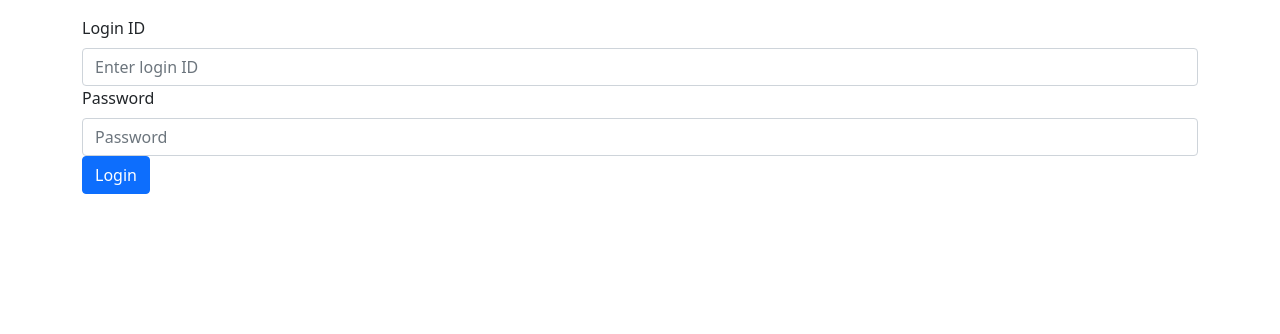
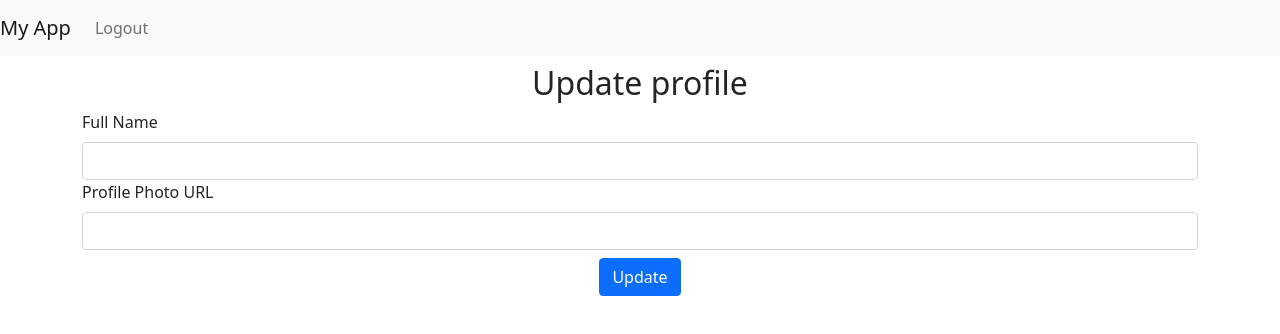
Before and after one commit to Ajayprajapati786/expense-tracker, a React (Create React App) app: page /complete-profile in a window 1280 px wide. Shown: the top 334 px of the page. Built offline with nearby package versions, Linux system fonts and the light colour scheme; sample sign-in values are in the browser's storage.

Commit message:
task 3 updated the user full name and image URL

```diff
--- a/src/App.js
+++ b/src/App.js
@@ -1,12 +1,38 @@
-
+import { Redirect, Route,Switch } from "react-router-dom";
+import Header from "./components/Header";
 import Login from './components/Login';
 import Signup from './components/Signup';
-
+import Completeprofile from "./components/Completeprofile";
+import AuthContext from "./components/AuthContext";
+import { useContext } from "react";
+import Home from "./components/Home";
 function App() {
+  const authCtx = useContext(AuthContext);
   return (
     <div className="App">
-      {/* <Signup/> */}
-      <Login/>
+
+      <Header/>
+
+      <Switch>
+
+        <Route path="/signup" >
+          <Signup/>
+        </Route>
+
+        <Route path="/login">
+          <Login/>
+        </Route>
+
+        <Route path="/home">
+          <Home/>
+        </Route>
+
+        <Route path="/complete-profile">
+          {authCtx.isLoggedIn && <Completeprofile/>}
+          {!authCtx.isLoggedIn && <Redirect to="/home"/>}
+        </Route>
+
+        </Switch>
     </div>
   );
 }
--- /dev/null
+++ b/src/components/AuthContext.js
@@ -0,0 +1,44 @@
+import React, {useState} from "react";
+
+const AuthContext = React.createContext({
+  token:"",
+  isLoggedIn: false,
+  login: (token) => {},
+  logout: () => {},
+});
+
+export const AuthContextProvider = (props) => {
+  // const [userIsLoggedIn, setUserIsLoggedIn] = useState(null);
+  const [userEmail, setUseremail] = useState("");
+
+  const initialToken = localStorage.getItem("token");
+
+  const [token, setToken] = useState(initialToken);
+  const userIsLoggedIn = !!token;
+
+  const logoutHandler = () => {
+    setToken(null);
+    localStorage.removeItem("token");
+  };
+
+  const loginHandler = (token) => {
+    setToken(token);
+    localStorage.setItem("token", token);
+  };
+
+
+  const contextValue = {
+    token:token,
+    isLoggedIn: userIsLoggedIn,
+    login: loginHandler,
+    logout: logoutHandler,
+  };
+
+  return (
+    <AuthContext.Provider value={contextValue}>
+      {props.children}
+    </AuthContext.Provider>
+  );
+};
+
+export default AuthContext
--- /dev/null
+++ b/src/components/Completeprofile.js
@@ -0,0 +1,92 @@
+import React, { useState } from 'react';
+import { Form, Button } from 'react-bootstrap';
+
+const CompleteProfile = () => {
+  const [fullName, setFullName] = useState('');
+  const [photoUrl, setPhotoUrl] = useState('');
+
+  const handleFullNameChange = (event) => {
+    setFullName((prevFullName) => event.target.value || prevFullName);
+  };
+
+  const handlePhotoUrlChange = (event) => {
+    setPhotoUrl((prevPhotoUrl) => event.target.value || prevPhotoUrl);
+  };
+
+  const handleUpdate = () => {
+    // Call Firebase API to update user details
+    console.log(fullName);
+    console.log(photoUrl);
+    if (fullName === "" || photoUrl === "") {
+      alert("please enter both full name and URL");
+      return;
+    } else {
+      {
+        fetch(
+          "https://identitytoolkit.googleapis.com/v1/accounts:update?key=AIzaSyD5cdZzJcoEQqaDiHG5I-GVDtlb6TujDAo",
+          {
+            method: "POST",
+            body: JSON.stringify({
+              idToken: localStorage.getItem('token'),
+              displayName: fullName,
+              photoUrl: photoUrl,
+            }),
+            headers: {
+              "Content-Type": "application/json",
+            },
+          }
+        ).then((res) => {
+          if (res.ok) {
+            console.log("Sent succesful");
+            // alert("Login succesful");
+            console.log(res);
+            return res.json();
+          } else {
+            return res.json().then((data) => {
+              console.log(data);
+              let errorMessage = "Updation failed filed!";
+              if (data && data.error && data.error.message) {
+                errorMessage = data.error.message;
+              }
+              throw new Error(errorMessage);
+            });
+          }
+        })
+        .then((data) => {
+          console.log(data.providerUserInfo);
+        })
+        .catch((err) => {
+          alert(err.message);
+        });
+
+      }
+    }
+  };
+
+  return (
+    <Form className='container mt-2'>
+      <h2 className='text-center'>Update profile</h2>
+      <Form.Group controlId="formFullName">
+        <Form.Label>Full Name</Form.Label>
+        <Form.Control
+          type="text"
+          value={fullName}
+          onChange={handleFullNameChange}
+        />
+      </Form.Group>
+      <Form.Group controlId="formPhotoUrl">
+        <Form.Label>Profile Photo URL</Form.Label>
+        <Form.Control
+          type="text"
+          value={photoUrl}
+          onChange={handlePhotoUrlChange}
+        />
+      </Form.Group>
+      <div className='text-center'>
+      <Button variant="primary" onClick={handleUpdate} className="mt-2">Update</Button>
+      </div>
+    </Form>
+  );
+};
+
+export default CompleteProfile;
--- /dev/null
+++ b/src/components/Header.js
@@ -0,0 +1,49 @@
+import React, { useEffect } from "react";
+import { Link, NavLink } from "react-router-dom";
+import { Navbar, Nav } from "react-bootstrap";
+import { useContext } from "react";
+import AuthContext from "./AuthContext";
+import { useHistory } from "react-router-dom";
+
+const Header = () => {
+  const authCtx = useContext(AuthContext);
+  const history = useHistory();
+  const logout = () => {
+    authCtx.logout();
+  };
+  useEffect(() => {
+    console.log(`Login hai ki nahi  ${authCtx.isLoggedIn}`);
+  }, []);
+  return (
+    <Navbar bg="light" expand="sm">
+      <Navbar.Brand href="/">My App</Navbar.Brand>
+      <Navbar.Toggle aria-controls="basic-navbar-nav" />
+      <Navbar.Collapse id="basic-navbar-nav">
+        <Nav className="ml-5">
+          {!authCtx.isLoggedIn && (
+            <>
+              <Nav.Link as={NavLink} activeClassName="active" to="/login">
+                Login
+              </Nav.Link>
+              <Nav.Link as={NavLink} activeClassName="active" to="/signup">
+                Signup
+              </Nav.Link>
+            </>
+          )}
+          {authCtx.isLoggedIn && (
+            <Nav.Link
+              as={NavLink}
+              activeClassName="active"
+              to="/home"
+              onClick={logout}
+            >
+              Logout
+            </Nav.Link>
+          )}
+        </Nav>
+      </Navbar.Collapse>
+    </Navbar>
+  );
+};
+
+export default Header;
--- /dev/null
+++ b/src/components/Home.js
@@ -0,0 +1,10 @@
+import React from 'react'
+import { Container } from 'react-bootstrap'
+
+const Home = () => {
+  return (
+    <Container>Home</Container>
+  )
+}
+
+export default Home
--- a/src/components/Login.js
+++ b/src/components/Login.js
@@ -1,7 +1,12 @@
-import React, { useRef } from 'react';
-import { Form, Button } from 'react-bootstrap';
+import React, { useRef } from "react";
+import { Form, Button } from "react-bootstrap";
+import { useHistory } from "react-router-dom";
+import AuthContext from "./AuthContext";
+import { useContext } from "react";
 
 const Login = () => {
+  const authCtx = useContext(AuthContext);
+  const history = useHistory();
   const loginIdRef = useRef(null);
   const passwordRef = useRef(null);
 
@@ -11,56 +16,91 @@ const Login = () => {
     const password = passwordRef.current.value;
     // Handle form submission logic
 
-    {
-        fetch("https://identitytoolkit.googleapis.com/v1/accounts:signInWithPassword?key=AIzaSyD5cdZzJcoEQqaDiHG5I-GVDtlb6TujDAo",
-        {
-          method:'POST',
-          body: JSON.stringify({
-            email:loginId,
-            password:password,
-            returnSecureToken:true
-          }),
-          headers:{
-            'Content-Type': 'application/json'
+    if (loginId === "" || password === "") {
+      alert("please enter both email and password");
+      return;
+    } else {
+      {
+        fetch(
+          "https://identitytoolkit.googleapis.com/v1/accounts:signInWithPassword?key=AIzaSyD5cdZzJcoEQqaDiHG5I-GVDtlb6TujDAo",
+          {
+            method: "POST",
+            body: JSON.stringify({
+              email: loginId,
+              password: password,
+              returnSecureToken: true,
+            }),
+            headers: {
+              "Content-Type": "application/json",
+            },
           }
-        }
-        ).then(res =>{
-          if(res.ok){
+        ).then((res) => {
+          if (res.ok) {
             console.log("Login succesfullly");
-            alert("Login succesful");
-          } else{
-              return res.json().then(data =>{
-              // console.log(data);
-              let errorMessage = 'Authrntication filed!';
-              if(data && data.error && data.error.message){
-                 errorMessage = data.error.message;
+            // alert("Login succesful");
+            console.log(res);
+
+            // Check if user profile is incomplete
+            // You can replace this with your own logic to check if the user's profile is incomplete
+
+
+            return res.json();
+          } else {
+            return res.json().then((data) => {
+              console.log(data);
+              let errorMessage = "Authrntication filed!";
+              if (data && data.error && data.error.message) {
+                errorMessage = data.error.message;
               }
-              alert(errorMessage);
+              throw new Error(errorMessage);
             });
           }
+        })
+        .then((data) => {
+          console.log(data);
+          authCtx.login(data.idToken);
+          const userProfileIncomplete = true;
+
+          // If user profile is incomplete, show a message to the user
+          if (userProfileIncomplete) {
+            alert("Your profile is incomplete. Please update your profile.");
+            history.push("/complete-profile");
+          }
+        })
+        .catch((err) => {
+          alert(err.message);
         });
+
       }
-
-
+    }
   };
-
-
 
   return (
     <Form onSubmit={handleSubmit} className="container mt-3">
+      <h1 className="text-center">Sign In</h1>
       <Form.Group controlId="formLoginId">
         <Form.Label>Login ID</Form.Label>
-        <Form.Control type="text" placeholder="Enter login ID" ref={loginIdRef} />
+        <Form.Control
+          type="text"
+          placeholder="Enter login ID"
+          ref={loginIdRef}
+        />
       </Form.Group>
 
       <Form.Group controlId="formPassword">
         <Form.Label>Password</Form.Label>
-        <Form.Control type="password" placeholder="Password" ref={passwordRef} />
+        <Form.Control
+          type="password"
+          placeholder="Password"
+          ref={passwordRef}
+        />
       </Form.Group>
 
-      <Button variant="primary" type="submit">
-        Login
-      </Button>
+      <div className="text-center">
+        <Button type="submit" className="mt-2">
+          Login
+        </Button>
+      </div>
     </Form>
   );
 };
--- a/src/components/Signup.js
+++ b/src/components/Signup.js
@@ -1,5 +1,6 @@
 import React, { useRef } from 'react';
 import { Form, Button } from 'react-bootstrap';
+import { Link } from 'react-router-dom';
 
 const Signup = () => {
   const emailRef = useRef();
@@ -47,8 +48,9 @@ const Signup = () => {
   };
 
   return (
+    <div className='container'>
+
     <Form onSubmit={handleSubmit} className="container mt-3">
-
   <h1 className='text-center'>Signup</h1>
   <Form.Group controlId="email">
     <Form.Label>Email</Form.Label>
@@ -65,8 +67,18 @@ const Signup = () => {
     <Form.Control type="password" ref={confirmPasswordRef} required />
   </Form.Group>
 
-      <Button type="submit">Sign up</Button>
+  <div className="text-center">
+    <Button type="submit" className='mt-2'>Sign up</Button>
+  </div>
 </Form>
+
+
+    <p className='text-center'>
+        Already an account  <Link to='/login'>Sign In </Link>
+    </p>
+    </div>
+
+
   );
 };
 
--- a/src/index.js
+++ b/src/index.js
@@ -5,12 +5,14 @@ import App from './App';
 import reportWebVitals from './reportWebVitals';
 import '../node_modules/react-bootstrap/dist/react-bootstrap';
 import '../node_modules/bootstrap/dist/css/bootstrap.css'
+import { BrowserRouter } from 'react-router-dom';
+import { AuthContextProvider } from './components/AuthContext';
 
 const root = ReactDOM.createRoot(document.getElementById('root'));
 root.render(
-  <React.StrictMode>
-    <App />
-  </React.StrictMode>
+  <AuthContextProvider>
+    <BrowserRouter><App /></BrowserRouter>
+  </AuthContextProvider>
 );
 
 // If you want to start measuring performance in your app, pass a function
```
Lines whose indentation alone changed are shown as unchanged.
